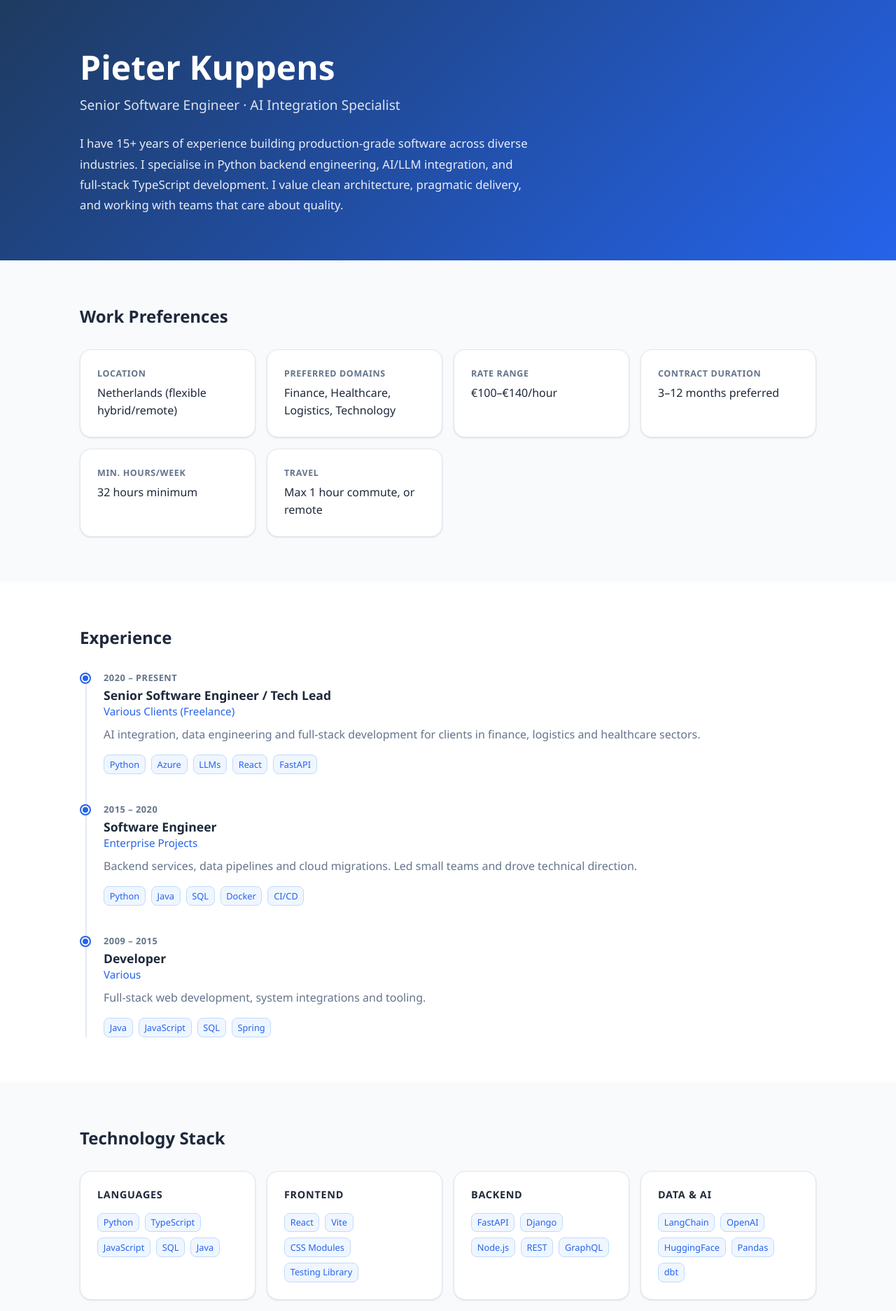
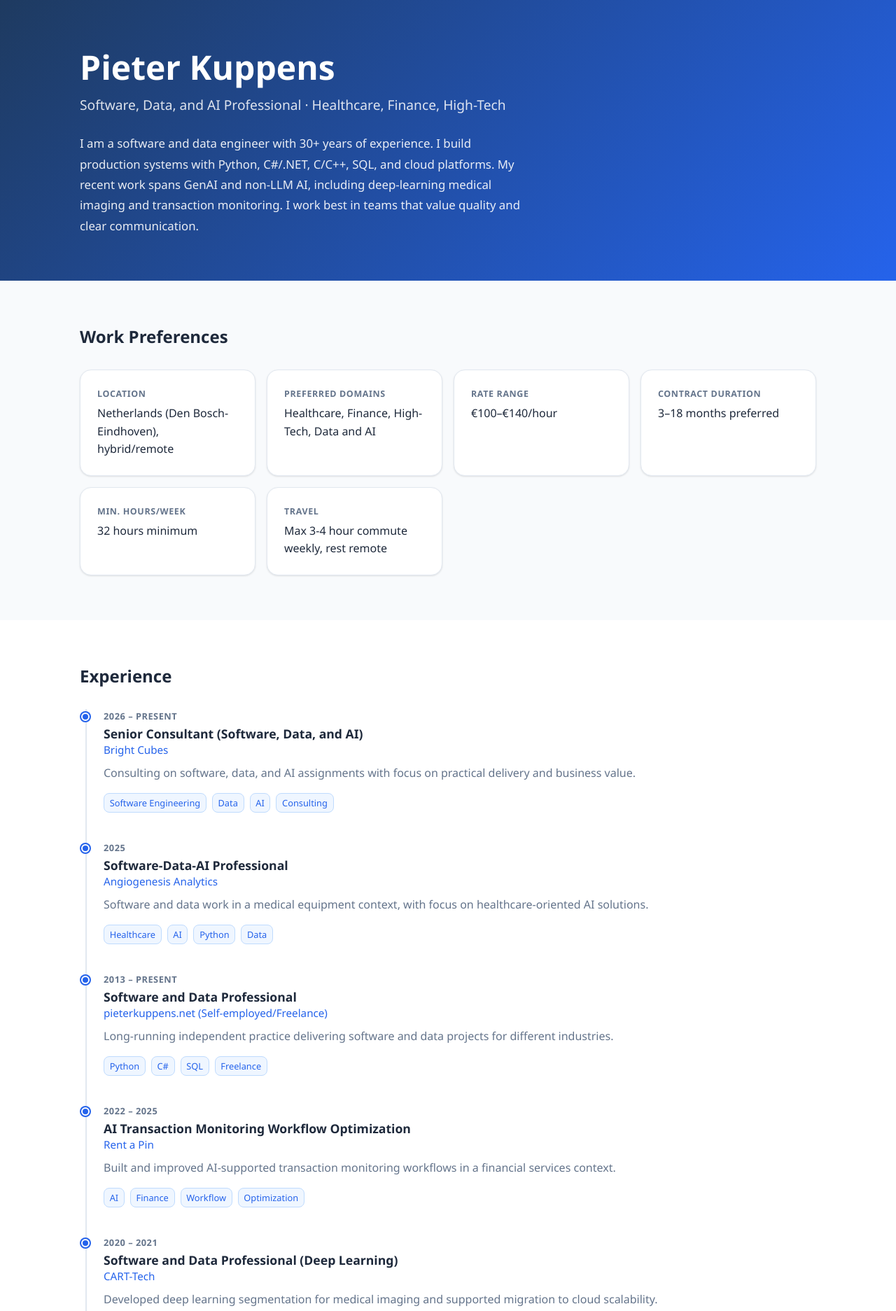
Before and after one commit to pkuppens/pkuppens.github.io, a React (Vite) app: page /profile in a window 1280 px wide. Shown: the part 80-1953 px from the top of the page at 70% size. Built offline with nearby package versions, Linux system fonts and the light colour scheme; the HTML template or start-up script is replaced by a standard one.

Commit message:
#16: feat: align portfolio messaging with LinkedIn evidence
Update home, profile, projects, and SEO content to reflect software-data-AI positioning, non-LLM proof points, and current experience including Bright Cubes. Normalize LinkedIn URL and align tests so CI checks pass.

Made-with: Cursor

```diff
--- a/index.html
+++ b/index.html
@@ -4,8 +4,8 @@
     <meta charset="UTF-8" />
     <link rel="icon" type="image/svg+xml" href="/favicon.svg" />
     <meta name="viewport" content="width=device-width, initial-scale=1.0" />
-    <meta name="description" content="Pieter Kuppens – Senior Software Engineer & AI Integration Specialist" />
-    <title>Pieter Kuppens | Senior Software Engineer</title>
+    <meta name="description" content="Software, data, and AI engineer with 30+ years in healthcare, finance, and high-tech. Experience in Python, C#/.NET, C/C++, SQL, cloud, GenAI/RAG, and non-LLM AI." />
+    <title>Pieter Kuppens | Software, Data and AI Engineer</title>
   </head>
   <body>
     <div id="root"></div>
--- a/src/components/layout/Footer.tsx
+++ b/src/components/layout/Footer.tsx
@@ -12,7 +12,7 @@ export default function Footer() {
           <a href="https://github.com/pkuppens" target="_blank" rel="noopener noreferrer">
             GitHub
           </a>
-          <a href="https://linkedin.com/in/pieterkuppens/nl/" target="_blank" rel="noopener noreferrer">
+          <a href="https://www.linkedin.com/in/pieterkuppens/" target="_blank" rel="noopener noreferrer">
             LinkedIn
           </a>
         </div>
--- a/src/pages/HomePage.tsx
+++ b/src/pages/HomePage.tsx
@@ -2,35 +2,43 @@ import { Link } from 'react-router-dom'
 import styles from './HomePage.module.css'
 
 const SKILLS = [
-  { name: 'Python', level: 95 },
-  { name: 'TypeScript', level: 85 },
-  { name: 'React', level: 80 },
-  { name: 'AI/ML Integration', level: 90 },
-  { name: 'Azure / Cloud', level: 80 },
-  { name: 'Data Engineering', level: 85 },
+  { name: 'Python', level: 90 },
+  { name: 'C / C++', level: 90 },
+  { name: 'C# / .NET', level: 85 },
+  { name: 'SQL & Data Engineering', level: 85 },
+  { name: 'Applied AI (LLM + non-LLM)', level: 90 },
+  { name: 'Azure / AWS / Cloud', level: 85 },
+  { name: 'CI / CD / GitHub', level: 90 },
+  { name: 'Docker / Containers', level: 85 },
 ]
 
 const HIGHLIGHTS = [
   {
     icon: '🤖',
-    title: 'AI Integration',
-    desc: 'LLM-backed solutions, prompt engineering, RAG pipelines and AI-assisted development workflows.',
+    title: 'Applied AI (LLM + non-LLM)',
+    desc: 'Built GenAI and RAG solutions, and non-LLM systems for deep learning, NLP support, and transaction monitoring.',
   },
   {
-    icon: '⚙️',
-    title: 'Backend Engineering',
-    desc: 'Scalable Python services, REST & event-driven APIs, robust data pipelines.',
+    icon: '🗄️',
+    title: 'Data and SQL Engineering',
+    desc: 'Designed and optimized SQL-heavy backends, data pipelines, and integration workflows across enterprise and SME systems.',
   },
   {
-    icon: '🌐',
-    title: 'Frontend Craft',
-    desc: 'React + TypeScript SPAs, accessible design, performance-focused UI engineering.',
+    icon: '🧪',
+    title: 'Scientific and Regulated Software',
+    desc: 'Delivered medical and high-tech software with quality process awareness in ISO 13485 and IEC 62304 contexts.',
   },
   {
-    icon: '☁️',
-    title: 'Cloud & DevOps',
-    desc: 'Azure-native architecture, CI/CD automation, IaC, containerisation.',
+    icon: '🤝',
+    title: 'Leadership and Delivery',
+    desc: 'Hands-on engineer who mentors teammates, supports architecture decisions, and improves team workflows.',
   },
+]
+
+const PROOF_POINTS = [
+  'Deep-learning medical imaging (CART-Tech)',
+  'AI transaction monitoring (Rent a Pin)',
+  'Regulated healthcare software (Nemo, Philips, CART-Tech, Isatis Health)',
 ]
 
 export default function HomePage() {
@@ -43,12 +51,17 @@ export default function HomePage() {
             <div className={styles.heroBadge}>Available for assignments</div>
             <h1 className={styles.heroTitle}>
               Pieter Kuppens
-              <span className={styles.heroSub}>Senior Software Engineer</span>
+              <span className={styles.heroSub}>Software, Data, and AI Engineer</span>
             </h1>
             <p className={styles.heroLead}>
-              15+ years building production software — Python, TypeScript, React and AI integration.
-              I combine strong engineering fundamentals with pragmatic delivery.
+              30+ years building production systems in high-tech, healthcare, and finance. I deliver practical
+              solutions across Python, C#/.NET, C/C++, SQL, cloud, and AI.
             </p>
+            <div className="flex flex-wrap gap-1 mt-2">
+              {PROOF_POINTS.map(point => (
+                <span key={point} className="tag">{point}</span>
+              ))}
+            </div>
             <div className={`flex flex-wrap gap-2 ${styles.heroCtas}`}>
               <Link to="/evaluator" className="btn btn-primary">
                 🎯 Evaluate Your Opportunity
--- a/src/pages/ProfilePage.tsx
+++ b/src/pages/ProfilePage.tsx
@@ -2,44 +2,85 @@ import styles from './ProfilePage.module.css'
 
 const EXPERIENCE = [
   {
-    period: '2020 – Present',
-    role: 'Senior Software Engineer / Tech Lead',
-    company: 'Various Clients (Freelance)',
-    desc: 'AI integration, data engineering and full-stack development for clients in finance, logistics and healthcare sectors.',
-    tags: ['Python', 'Azure', 'LLMs', 'React', 'FastAPI'],
+    period: '2026 – Present',
+    role: 'Senior Consultant (Software, Data, and AI)',
+    company: 'Bright Cubes',
+    desc: 'Consulting on software, data, and AI assignments with focus on practical delivery and business value.',
+    tags: ['Software Engineering', 'Data', 'AI', 'Consulting'],
   },
   {
-    period: '2015 – 2020',
-    role: 'Software Engineer',
-    company: 'Enterprise Projects',
-    desc: 'Backend services, data pipelines and cloud migrations. Led small teams and drove technical direction.',
-    tags: ['Python', 'Java', 'SQL', 'Docker', 'CI/CD'],
+    period: '2025',
+    role: 'Software-Data-AI Professional',
+    company: 'Angiogenesis Analytics',
+    desc: 'Software and data work in a medical equipment context, with focus on healthcare-oriented AI solutions.',
+    tags: ['Healthcare', 'AI', 'Python', 'Data'],
   },
   {
-    period: '2009 – 2015',
-    role: 'Developer',
-    company: 'Various',
-    desc: 'Full-stack web development, system integrations and tooling.',
-    tags: ['Java', 'JavaScript', 'SQL', 'Spring'],
+    period: '2013 – Present',
+    role: 'Software and Data Professional',
+    company: 'pieterkuppens.net (Self-employed/Freelance)',
+    desc: 'Long-running independent practice delivering software and data projects for different industries.',
+    tags: ['Python', 'C#', 'SQL', 'Freelance'],
+  },
+  {
+    period: '2022 – 2025',
+    role: 'AI Transaction Monitoring Workflow Optimization',
+    company: 'Rent a Pin',
+    desc: 'Built and improved AI-supported transaction monitoring workflows in a financial services context.',
+    tags: ['AI', 'Finance', 'Workflow', 'Optimization'],
+  },
+  {
+    period: '2020 – 2021',
+    role: 'Software and Data Professional (Deep Learning)',
+    company: 'CART-Tech',
+    desc: 'Developed deep learning segmentation for medical imaging and supported migration to cloud scalability.',
+    tags: ['Deep Learning', 'Medical Imaging', 'Python', 'AWS'],
+  },
+  {
+    period: '2018 – 2020',
+    role: 'Software Architect and Coach',
+    company: 'Nemo Healthcare',
+    desc: 'Supported regulated software workflows and built Python solutions in healthcare environments.',
+    tags: ['ISO 13485', 'IEC 62304', 'Python', 'Coaching'],
+  },
+  {
+    period: '2011 – 2012',
+    role: 'Software Designer',
+    company: 'Philips Healthcare',
+    desc: 'Contributed to medical software with 3D visualization support for ablation treatment use cases.',
+    tags: ['Healthcare', 'Scientific Software', 'C/C++', 'Visualization'],
+  },
+  {
+    period: '1997 – 2014',
+    role: 'Software Designer',
+    company: 'ASML',
+    desc: 'Long-tenure high-tech engineering on complex software projects in large-scale semiconductor systems.',
+    tags: ['High-Tech', 'C/C++', 'Engineering', 'Long-term'],
+  },
+  {
+    period: '2012',
+    role: 'Technical Engineer and Security Specialist',
+    company: 'ABN AMRO and ABN AMRO Lease',
+    desc: 'Implemented secure enterprise features including SMS 2FA and password policy improvements.',
+    tags: ['Security', '2FA', 'C#', 'MSSQL'],
   },
 ]
 
 const PREFERENCES = [
-  { label: 'Location', value: 'Netherlands (flexible hybrid/remote)' },
-  { label: 'Preferred domains', value: 'Finance, Healthcare, Logistics, Technology' },
+  { label: 'Location', value: 'Netherlands (Den Bosch-Eindhoven), hybrid/remote' },
+  { label: 'Preferred domains', value: 'Healthcare, Finance, High-Tech, Data and AI' },
   { label: 'Rate range', value: '€100–€140/hour' },
-  { label: 'Contract duration', value: '3–12 months preferred' },
+  { label: 'Contract duration', value: '3–18 months preferred' },
   { label: 'Min. hours/week', value: '32 hours minimum' },
-  { label: 'Travel', value: 'Max 1 hour commute, or remote' },
+  { label: 'Travel', value: 'Max 3-4 hour commute weekly, rest remote' },
 ]
 
 const TECH = {
-  'Languages': ['Python', 'TypeScript', 'JavaScript', 'SQL', 'Java'],
-  'Frontend': ['React', 'Vite', 'CSS Modules', 'Testing Library'],
-  'Backend': ['FastAPI', 'Django', 'Node.js', 'REST', 'GraphQL'],
-  'Data & AI': ['LangChain', 'OpenAI', 'HuggingFace', 'Pandas', 'dbt'],
-  'Cloud & Infra': ['Azure', 'Docker', 'Kubernetes', 'GitHub Actions', 'Terraform'],
-  'Databases': ['PostgreSQL', 'MongoDB', 'Redis', 'Elasticsearch'],
+  'Core Languages': ['Python', 'C#/.NET', 'C/C++', 'SQL', 'JavaScript'],
+  'Data and AI': ['GenAI / LLM / RAG', 'Deep Learning', 'NLP Support', 'Transaction Monitoring AI', 'Data Pipelines'],
+  'Cloud and DevOps': ['Azure', 'AWS', 'CI/CD', 'Docker', 'Jira/Confluence/Bitbucket'],
+  'Security and Compliance': ['SMS 2FA', 'Password Policies', 'ISO 13485 Context', 'IEC 62304 Context'],
+  'Databases and Storage': ['MSSQL', 'SQLite', 'MySQL', 'PostgreSQL'],
 }
 
 export default function ProfilePage() {
@@ -48,11 +89,11 @@ export default function ProfilePage() {
       <section className={styles.hero}>
         <div className="container">
           <h1 className={styles.title}>Pieter Kuppens</h1>
-          <p className={styles.subtitle}>Senior Software Engineer · AI Integration Specialist</p>
+          <p className={styles.subtitle}>Software, Data, and AI Professional · Healthcare, Finance, High-Tech</p>
           <p className={styles.bio}>
-            I have 15+ years of experience building production-grade software across diverse industries.
-            I specialise in Python backend engineering, AI/LLM integration, and full-stack TypeScript development.
-            I value clean architecture, pragmatic delivery, and working with teams that care about quality.
+            I am a software and data engineer with 30+ years of experience. I build production systems with Python,
+            C#/.NET, C/C++, SQL, and cloud platforms. My recent work spans GenAI and non-LLM AI, including deep-learning
+            medical imaging and transaction monitoring. I work best in teams that value quality and clear communication.
           </p>
         </div>
       </section>
@@ -78,7 +119,7 @@ export default function ProfilePage() {
           <h2 className="mb-4">Experience</h2>
           <div className={styles.timeline}>
             {EXPERIENCE.map(e => (
-              <div key={e.role} className={styles.timelineItem}>
+              <div key={`${e.company}-${e.period}`} className={styles.timelineItem}>
                 <div className={styles.timelineDot} />
                 <div className={styles.timelineContent}>
                   <div className={styles.timelinePeriod}>{e.period}</div>
--- a/src/pages/ProjectsPage.tsx
+++ b/src/pages/ProjectsPage.tsx
@@ -2,6 +2,36 @@ import { Link } from 'react-router-dom'
 import styles from './ProjectsPage.module.css'
 
 const PROJECTS = [
+  {
+    slug: 'on-prem-rag',
+    title: 'On-Prem RAG for Healthcare',
+    icon: '🏥',
+    status: 'Active',
+    desc: 'Problem: healthcare teams need private AI search over internal knowledge. Approach: on-prem RAG pipeline with grounded answers and citations. Outcome: practical GenAI proof in a privacy-sensitive domain.',
+    tags: ['Python', 'RAG', 'Healthcare', 'On-Prem'],
+    link: 'https://github.com/pkuppens/on_prem_rag',
+    isInternal: false,
+  },
+  {
+    slug: 'transaction-monitoring',
+    title: 'Transaction Monitoring ML/AI',
+    icon: '💳',
+    status: 'Active',
+    desc: 'Problem: detect risky transaction patterns and improve monitoring workflows. Approach: MLFlow-based experimentation and operational workflow support. Outcome: stronger evidence for non-LLM AI in finance.',
+    tags: ['MLFlow', 'Fraud Detection', 'Finance', 'Python'],
+    link: 'https://github.com/pkuppens/mlflow_transaction_monitoring',
+    isInternal: false,
+  },
+  {
+    slug: 'medical-imaging',
+    title: 'Medical Imaging Deep Learning',
+    icon: '🫀',
+    status: 'Case Study',
+    desc: 'Problem: support cardiac intervention planning with better image understanding. Approach: deep-learning segmentation on DICOM MRI and cloud migration support. Outcome: production-oriented non-LLM AI in medtech.',
+    tags: ['Deep Learning', 'DICOM', 'MRI', 'AWS'],
+    link: '/profile',
+    isInternal: true,
+  },
   {
     slug: 'evaluator',
     title: 'Opportunity Evaluator',
@@ -13,13 +43,13 @@ const PROJECTS = [
     isInternal: true,
   },
   {
-    slug: 'github',
-    title: 'Open Source Contributions',
-    icon: '📦',
+    slug: 'healthcare-ai-agent',
+    title: 'Healthcare AI Agent PoC',
+    icon: '🧭',
     status: 'Active',
-    desc: 'Collection of open-source projects and contributions on GitHub, including utilities, data tools, and AI experiments.',
-    tags: ['Python', 'Various', 'Open Source'],
-    link: 'https://github.com/pkuppens',
+    desc: 'Problem: explore AI-agent support in healthcare context. Approach: proof-of-concept agent architecture and domain workflows. Outcome: practical baseline for future healthcare AI solutions.',
+    tags: ['Healthcare', 'AI Agent', 'PoC', 'Python'],
+    link: 'https://github.com/pkuppens/healthcare-aigent',
     isInternal: false,
   },
 ]
@@ -31,7 +61,7 @@ export default function ProjectsPage() {
         <div className="container">
           <h1 className={styles.title}>Projects & Demos</h1>
           <p className={styles.subtitle}>
-            Selected work demonstrating technical skills and problem-solving approach.
+            Selected work showing software, data, and AI delivery across healthcare, finance, and high-tech.
           </p>
         </div>
       </section>
```
Also changed, not shown: 1 other file (tests, documents, lock files or other folders).
